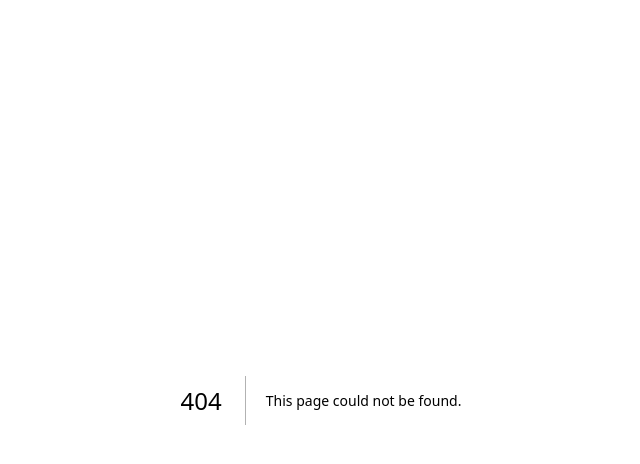
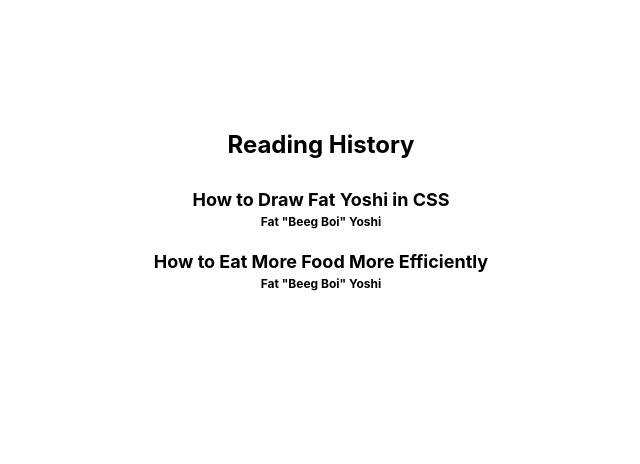
Before and after one commit to Gumshoe21/hashnode-enhancer, a Next.js app in the folder next-app/: page /reading-history in a window 1280 px wide. Before the commit this address had no page. Shown: the top 464 px of the page, without its empty margins (319-959 px from the left). Built offline with nearby package versions, Linux system fonts and the light colour scheme.

Commit message:
feat: add reading-history.tsx

```diff
--- /dev/null
+++ b/next-app/pages/reading-history.tsx
@@ -0,0 +1,18 @@
+import Resource from '@/components/Home/Resource'
+const ReadingHistory = () => {
+  return (
+    <main className='container'>
+      <section className='section section--resources'>
+        <header className='section--resources__header'>
+          <h2>Reading History</h2>
+        </header>
+        <div className='section--resources__container'>
+          <Resource title='How to Draw Fat Yoshi in CSS' author='Fat "Beeg Boi" Yoshi' />
+          <Resource title='How to Eat More Food More Efficiently' author='Fat "Beeg Boi" Yoshi' />
+        </div>
+      </section>
+    </main>
+  )
+}
+
+export default ReadingHistory
```
